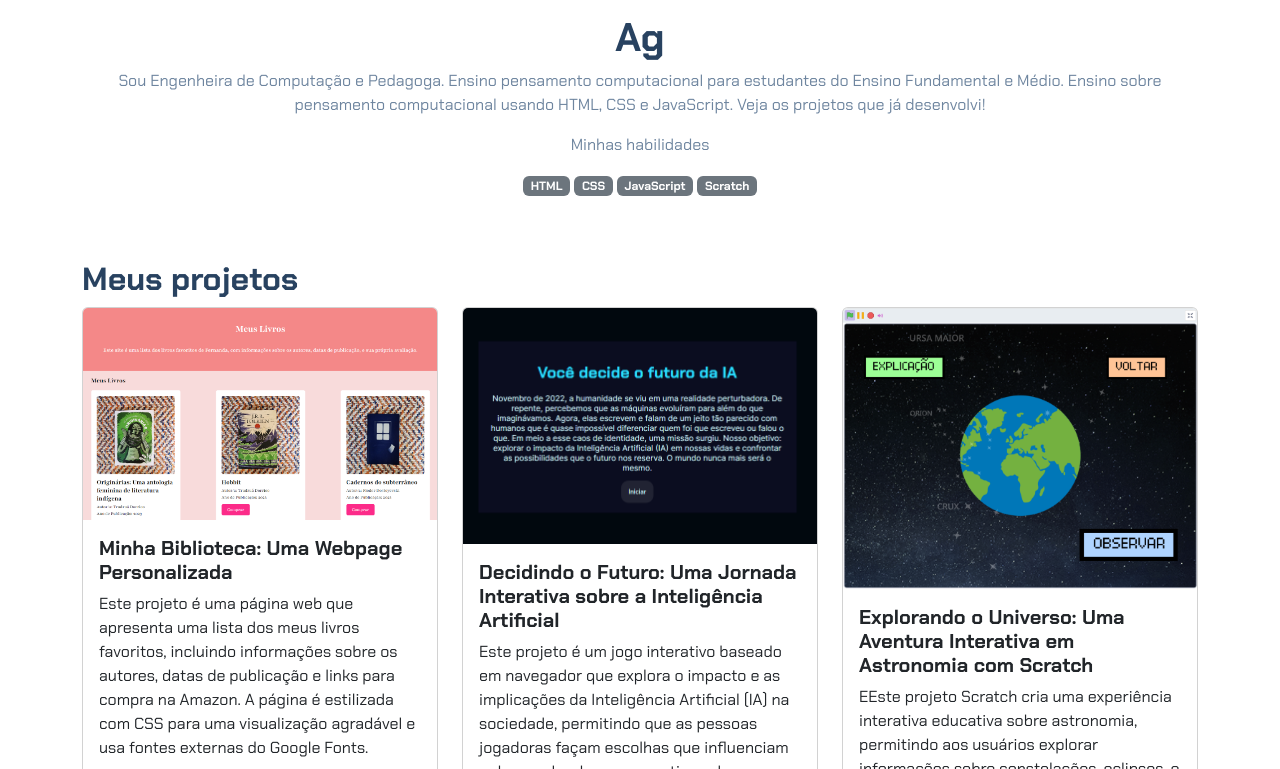
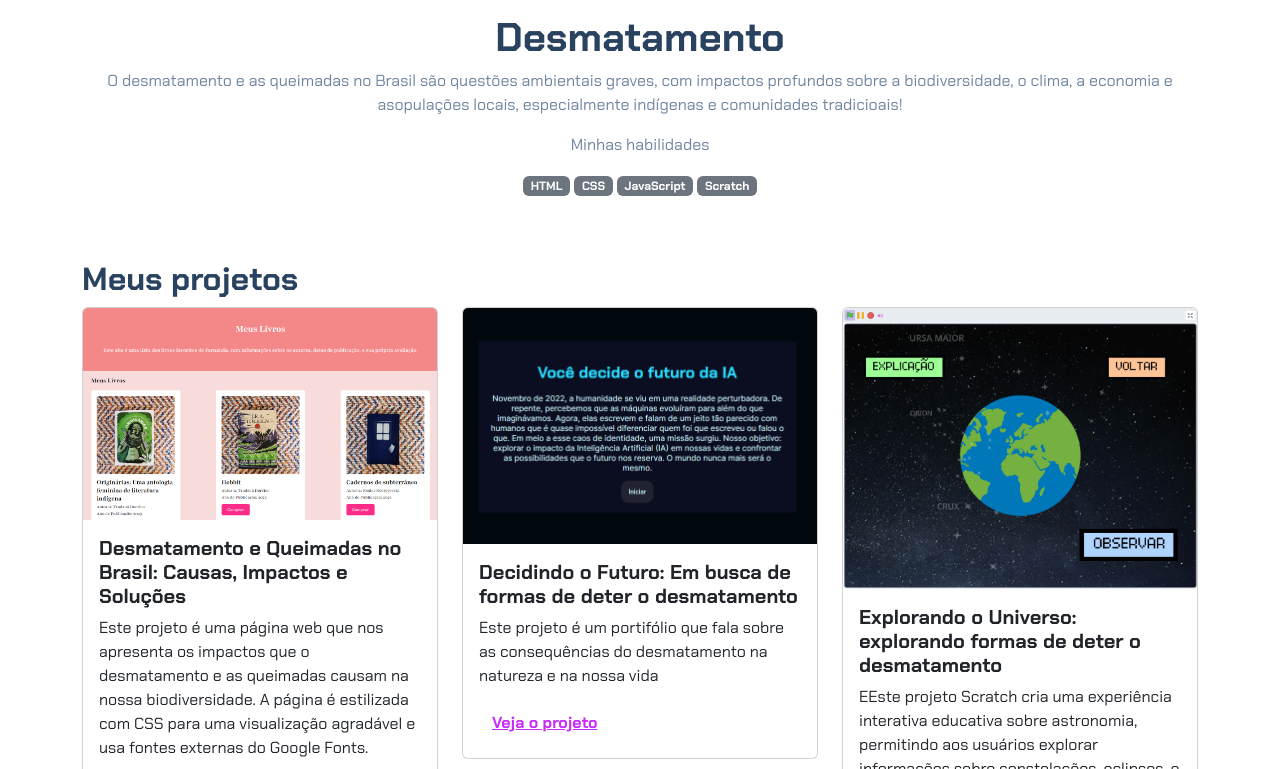
Before and after one commit to mr0204/agrinhho-2025, a plain HTML site: page index.html in a window 1280 px wide. Shown: the part 183-952 px from the top of the page. Drawn offline with nearby package versions, Linux system fonts and the light colour scheme.

Commit message:
Update index.html

```diff
--- a/index.html
+++ b/index.html
@@ -15,10 +15,8 @@
         <img src="img/avatar-perfil.png" alt="avatar da Fernanda" class="rounded-circle" width="150" height="150"
             srcset="">
         <p class="lead">Eu sou Maria Rita_</p>
-        <h1>Ag</h1>
-        <p>Sou Engenheira de Computação e Pedagoga. Ensino pensamento computacional para estudantes do Ensino
-            Fundamental e Médio. Ensino sobre pensamento computacional usando HTML, CSS e JavaScript. Veja os projetos
-            que já desenvolvi!</p>
+        <h1>Desmatamento</h1>
+        <p>O desmatamento e as queimadas no Brasil são questões ambientais graves, com impactos profundos sobre a biodiversidade, o clima, a economia e asopulações locais, especialmente indígenas e comunidades tradicioais!</p>
         <p>Minhas habilidades</p>
         <div>
             <p class="badge bg-secondary">HTML</p>
@@ -35,10 +33,8 @@
                 <div class="card">
                     <img src="img/projeto-1.png" class="card-img-top" alt="Imagem do projeto de biblioteca virtual">
                     <div class="card-body">
-                        <h5 class="card-title">Minha Biblioteca: Uma Webpage Personalizada</h5>
-                        <p class="card-text">Este projeto é uma página web que apresenta uma lista dos meus livros
-                            favoritos, incluindo informações sobre os autores, datas de publicação e links para compra
-                            na Amazon. A página é estilizada com CSS para uma visualização agradável e usa fontes
+                        <h5 class="card-title">Desmatamento e Queimadas no Brasil: Causas, Impactos e Soluções</h5>
+                        <p class="card-text">Este projeto é uma página web que nos apresenta os impactos que o desmatamento e as queimadas causam na nossa biodiversidade. A página é estilizada com CSS para uma visualização agradável e usa fontes
                             externas do Google Fonts.
                         </p>
                         <button type="button" class="btn btn-link" data-bs-toggle="modal" data-bs-target="#modal1">Veja
@@ -51,12 +47,8 @@
                 <div class="card">
                     <img src="img/projeto-2.png" class="card-img-top" alt="Imagem do projeto de biblioteca virtual">
                     <div class="card-body">
-                        <h5 class="card-title">Decidindo o Futuro: Uma Jornada Interativa sobre a Inteligência
-                            Artificial</h5>
-                        <p class="card-text">Este projeto é um jogo interativo baseado em navegador que explora o
-                            impacto e as implicações da Inteligência Artificial (IA) na sociedade, permitindo que as
-                            pessoas jogadoras façam escolhas que influenciam o desenrolar de uma narrativa sobre o
-                            futuro da IA.</p>
+                        <h5 class="card-title">Decidindo o Futuro: Em busca de formas de deter o desmatamento </h5>
+                        <p class="card-text">Este projeto é um portifólio que fala sobre as consequências do desmatamento na natureza e na nossa vida</p>
                         <button type="button" class="btn btn-link" data-bs-toggle="modal" data-bs-target="#modal2">Veja
                             o projeto</button>
                     </div>
@@ -68,7 +60,7 @@
                 <div class="card">
                     <img src="img/projeto-3.png" class="card-img-top" alt="Imagem do projeto de biblioteca virtual">
                     <div class="card-body">
-                        <h5 class="card-title">Explorando o Universo: Uma Aventura Interativa em Astronomia com Scratch
+                        <h5 class="card-title">Explorando o Universo: explorando formas de deter o desmatamento
                         </h5>
                         <p class="card-text">EEste projeto Scratch cria uma experiência interativa educativa sobre
                             astronomia, permitindo aos usuários explorar informações sobre constelações, eclipses, e a
```
